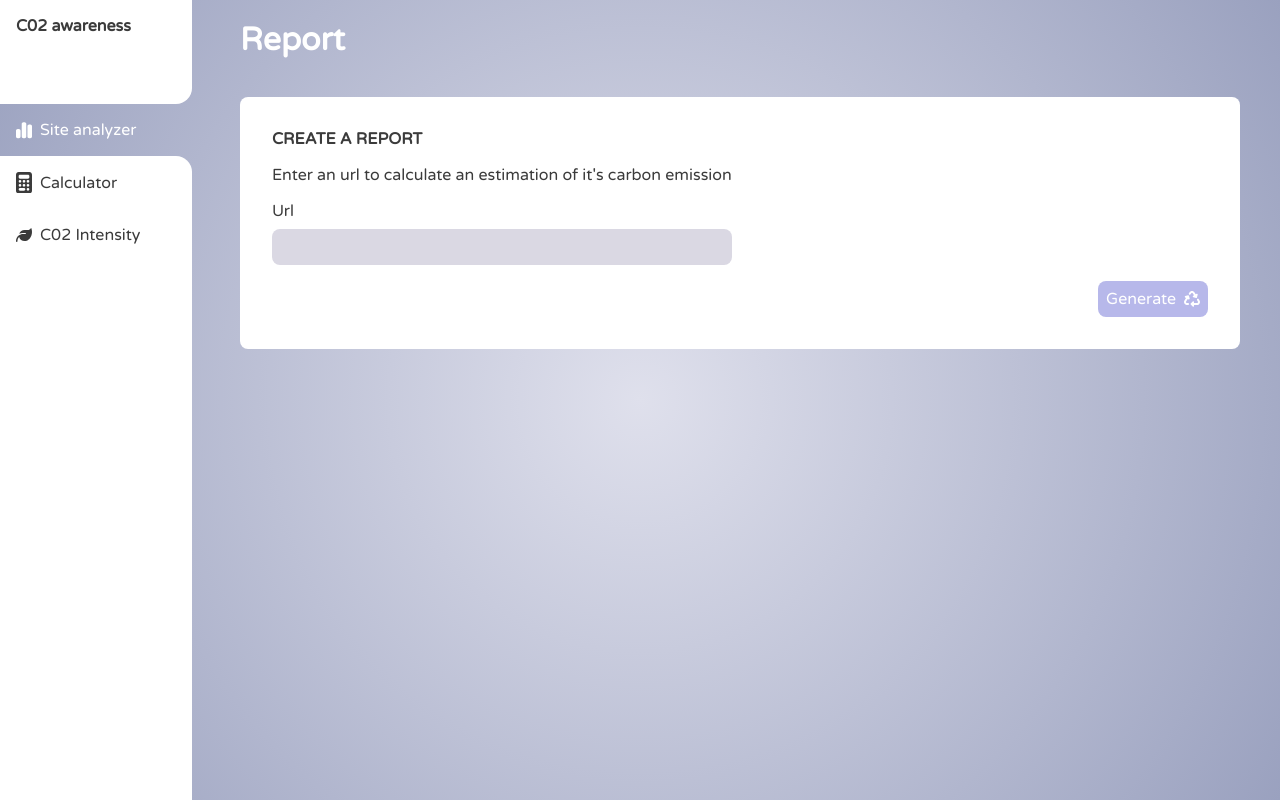
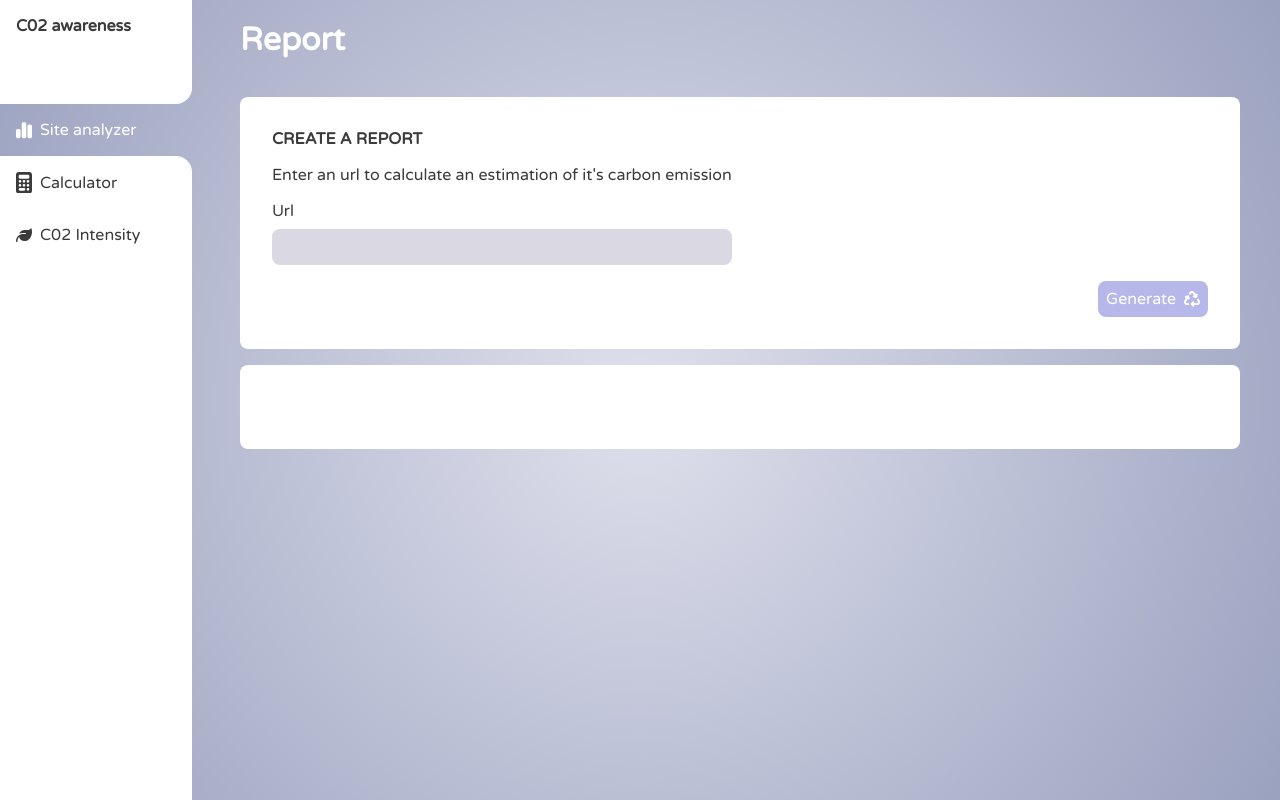
Before and after one commit to Maximilian-R/co2-web-awareness, a Next.js app in the folder website/: page / in a window 1280 px wide. Built offline with nearby package versions, Linux system fonts and the light colour scheme; what @tgwf/co2 would draw is missing.

Commit message:
progressbar

```diff
--- a/website/pages/index.tsx
+++ b/website/pages/index.tsx
@@ -10,7 +10,7 @@ import { formatCO2 } from "@/utility/formats";
 
 export default function Home() {
   const [url, setUrl] = useState<string>("");
-  const { state, isLoading, error } = useCO2(url);
+  const { state, status, error } = useCO2(url);
 
   return (
     <>
@@ -36,6 +36,7 @@ export default function Home() {
         </h1>
 
         <ReportForm onChange={setUrl}></ReportForm>
+        {true && <Progressbar status={status}></Progressbar>}
         {state && <Report report={state}></Report>}
       </main>
     </>
@@ -96,3 +97,11 @@ function ReportForm({ onChange }: { onChange: (value: string) => void }) {
     </div>
   );
 }
+
+export const Progressbar = ({ status }: any) => {
+  return (
+    <div className="card">
+      <progress max="100" value={status} className={styles.progress}></progress>
+    </div>
+  );
+};
--- a/website/styles/Home.module.css
+++ b/website/styles/Home.module.css
@@ -5,3 +5,7 @@
     "a a a"
     "b b c";
 }
+
+.progress {
+  width: auto;
+}
```
